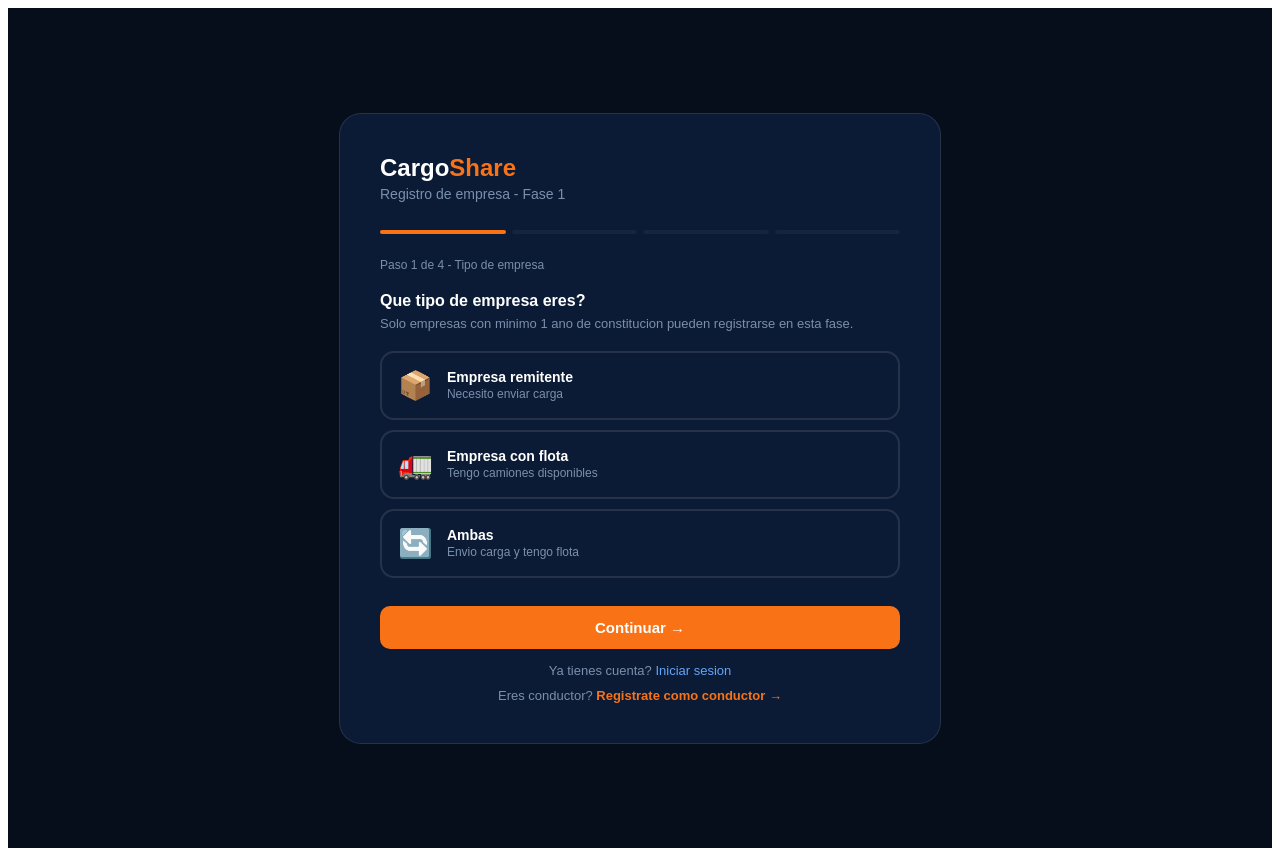
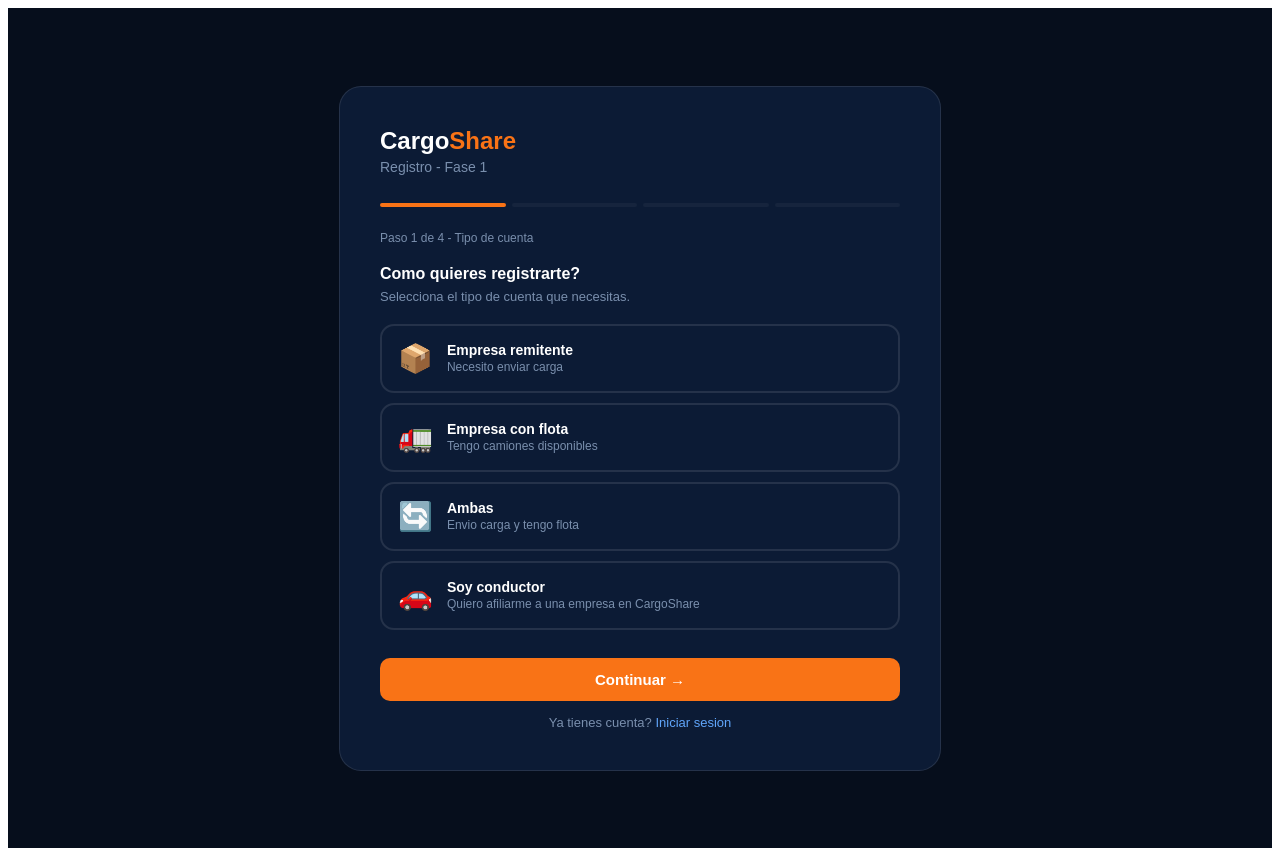
Before and after one commit to juanfezapatacanaval-maker/cargoshare, a React (Vite) app: page /register in a window 1280 px wide. Built offline with nearby package versions, Linux system fonts and the light colour scheme.

Commit message:
feat: opcion conductor como tarjeta en registro

```diff
--- a/src/pages/Register.jsx
+++ b/src/pages/Register.jsx
@@ -42,6 +42,7 @@ export default function Register() {
     { id: 'empresa_remitente', ic: '📦', titulo: 'Empresa remitente', desc: 'Necesito enviar carga' },
     { id: 'empresa_flota', ic: '🚛', titulo: 'Empresa con flota', desc: 'Tengo camiones disponibles' },
     { id: 'ambas', ic: '🔄', titulo: 'Ambas', desc: 'Envio carga y tengo flota' },
+    { id: 'conductor', ic: '🚗', titulo: 'Soy conductor', desc: 'Quiero afiliarme a una empresa en CargoShare' },
   ]
 
   const necesitaFlota = form.rol === 'empresa_flota' || form.rol === 'ambas'
@@ -80,7 +81,10 @@ export default function Register() {
   function siguientePaso() {
     if (paso === 1) {
       if (!form.rol) { setErrores({ rol: 'Selecciona el tipo de empresa' }); return }
-      setErrores({}); setPaso(2)
+      setErrores({})
+      // Si es conductor redirigir directo al formulario de afiliacion
+      if (form.rol === 'conductor') { navigate('/conductor'); return }
+      setPaso(2)
     } else if (paso === 2) {
       const e = validarPaso2()
       if (Object.keys(e).length > 0) { setErrores(e); return }
@@ -171,7 +175,7 @@ export default function Register() {
     <div style={s.wrap}>
       <div style={s.card}>
         <div style={s.logo}>Cargo<span style={{ color: '#F97316' }}>Share</span></div>
-        <div style={s.sub}>Registro de empresa - Fase 1</div>
+        <div style={s.sub}>Registro - Fase 1</div>
 
         <div style={s.stepBar}>
           {[1, 2, 3, 4].map(n => (
@@ -179,35 +183,44 @@ export default function Register() {
           ))}
         </div>
         <div style={{ fontSize: '12px', color: '#7A8FAD', marginBottom: '20px' }}>
-          Paso {paso} de 4 - {['', 'Tipo de empresa', 'Datos empresariales', 'Documentos', 'Confirmar'][paso]}
+          Paso {paso} de 4 - {['', 'Tipo de cuenta', 'Datos empresariales', 'Documentos', 'Confirmar'][paso]}
         </div>
 
         {/* PASO 1 */}
         {paso === 1 && (
           <div>
-            <div style={{ fontSize: '16px', fontWeight: '700', color: 'white', marginBottom: '6px' }}>Que tipo de empresa eres?</div>
-            <div style={{ fontSize: '13px', color: '#7A8FAD', marginBottom: '20px' }}>Solo empresas con minimo 1 ano de constitucion pueden registrarse en esta fase.</div>
+            <div style={{ fontSize: '16px', fontWeight: '700', color: 'white', marginBottom: '6px' }}>Como quieres registrarte?</div>
+            <div style={{ fontSize: '13px', color: '#7A8FAD', marginBottom: '20px' }}>Selecciona el tipo de cuenta que necesitas.</div>
             <div style={{ display: 'flex', flexDirection: 'column', gap: '10px', marginBottom: '20px' }}>
               {tiposEmpresa.map(t => (
                 <div key={t.id} onClick={() => setForm({ ...form, rol: t.id })}
-                  style={{ display: 'flex', alignItems: 'center', gap: '14px', padding: '16px', borderRadius: '14px', border: `2px solid ${form.rol === t.id ? '#F97316' : 'rgba(255,255,255,.1)'}`, background: form.rol === t.id ? 'rgba(249,115,22,.08)' : 'transparent', cursor: 'pointer', transition: '.2s' }}>
+                  style={{
+                    display: 'flex', alignItems: 'center', gap: '14px', padding: '16px',
+                    borderRadius: '14px',
+                    border: `2px solid ${form.rol === t.id ? (t.id === 'conductor' ? '#10B981' : '#F97316') : 'rgba(255,255,255,.1)'}`,
+                    background: form.rol === t.id ? (t.id === 'conductor' ? 'rgba(16,185,129,.08)' : 'rgba(249,115,22,.08)') : 'transparent',
+                    cursor: 'pointer', transition: '.2s'
+                  }}>
                   <div style={{ fontSize: '28px' }}>{t.ic}</div>
                   <div>
                     <div style={{ fontSize: '14px', fontWeight: '700', color: 'white' }}>{t.titulo}</div>
                     <div style={{ fontSize: '12px', color: '#7A8FAD', marginTop: '2px' }}>{t.desc}</div>
                   </div>
-                  {form.rol === t.id && <div style={{ marginLeft: 'auto', color: '#F97316', fontSize: '18px' }}>✓</div>}
+                  {form.rol === t.id && (
+                    <div style={{ marginLeft: 'auto', color: t.id === 'conductor' ? '#10B981' : '#F97316', fontSize: '18px' }}>✓</div>
+                  )}
                 </div>
               ))}
             </div>
             {errores.rol && <div style={{ ...s.err, marginBottom: '12px' }}>⚠️ {errores.rol}</div>}
-            <button onClick={siguientePaso} style={s.btn}>Continuar →</button>
+            <button onClick={siguientePaso} style={{
+              ...s.btn,
+              background: form.rol === 'conductor' ? '#10B981' : '#F97316'
+            }}>
+              {form.rol === 'conductor' ? 'Ir al formulario de conductor →' : 'Continuar →'}
+            </button>
             <div style={{ textAlign: 'center', marginTop: '14px', fontSize: '13px', color: '#7A8FAD' }}>
               Ya tienes cuenta? <span style={{ color: '#60A5FA', cursor: 'pointer' }} onClick={() => navigate('/login')}>Iniciar sesion</span>
-            </div>
-            <div style={{ textAlign: 'center', marginTop: '10px', fontSize: '13px' }}>
-              <span style={{ color: '#7A8FAD' }}>Eres conductor? </span>
-              <span style={{ color: '#F97316', cursor: 'pointer', fontWeight: '700' }} onClick={() => navigate('/conductor')}>Registrate como conductor →</span>
             </div>
           </div>
         )}
```
